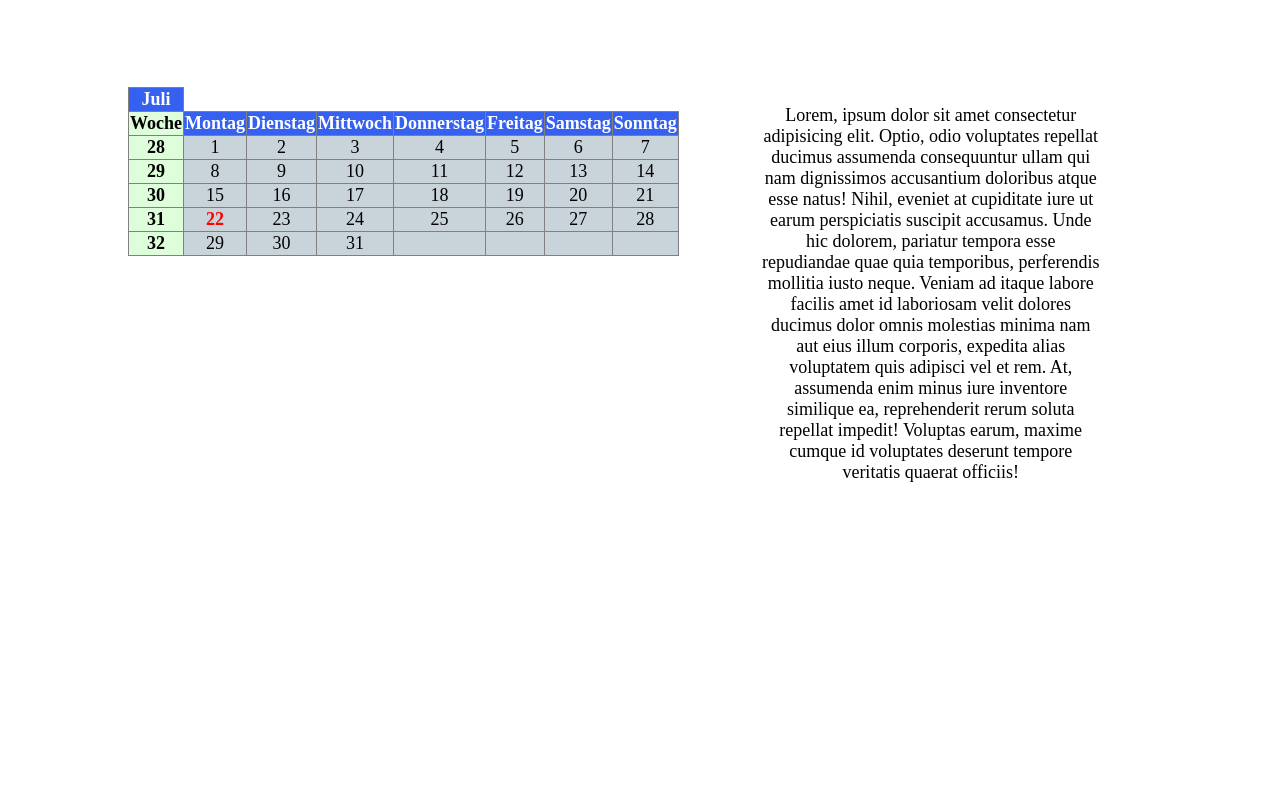
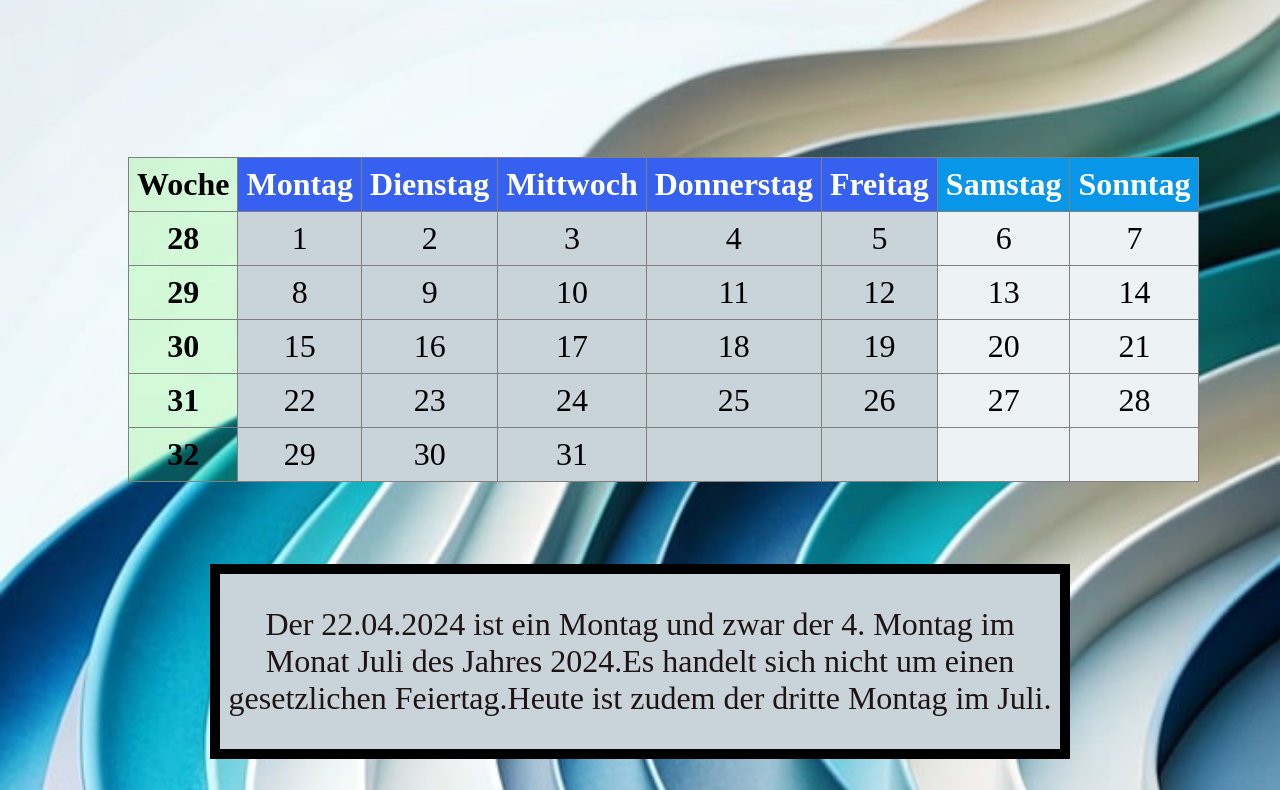
Before and after one commit to Niggo297/Kalender, a plain HTML site: page index.html in a window 1280 px wide. Shown: the part 131-921 px from the top of the page. Drawn offline with Linux system fonts and the light colour scheme.

Commit message:
Update 23.07 14:43

```diff
--- a/css.css
+++ b/css.css
@@ -3,24 +3,28 @@ body{
     margin: 0;
     padding: 0;
     height: 100vh;
-    font-size: large;
+    font-size: 2rem;
+    background-image: url(Hintergrundkalender.jpg);
+    background-repeat: no-repeat;
+    background-size:cover;
+    object-fit:contain;
+
 
 
 }
 
 .header{
-    background-color:;
-    display: flex;
-    justify-content: center;
-    align-items: center;
-    background-color: rgb(54, 97, 240);
-    color: white;
-}
+display:flex;
+justify-content: center;
+align-items:center;
+color: linear-gradient(135deg, #175AE6, #83DE08);}
+
 
 
 main{
     display: flex;
     /* background-color: blue; */
+    flex-direction: column;
     margin-top:1%;
     text-align: center;
 
@@ -32,7 +36,7 @@ main{
 
 aside{
     /* border-left:2px solid grey; */
-    margin-right:5%;
+    margin:8%;
    text-align: center;
 
 
@@ -41,10 +45,7 @@ aside{
 
 }
 
-table :hover{
-    height: 400px;
-    width: 120px;
-}
+
 table{
     border-collapse: collapse;
     height: 10%;
@@ -64,25 +65,24 @@ th, td {
     background-color:
 }
 
-.today{
 
- color: red;
-
- font-weight: 900;
-}
 
 .day{
     background-color: rgb(54, 97, 240);
     color:white;
+    padding:1vh;
 }
+
 
 .week{
     background-color: rgba(43, 241, 17, 0.151);
+    padding:1vh;
 }
 
 .monat{
     background-color: rgb(54, 97, 240);
     color:white;
+    padding:1vh;
 
 }
 
@@ -94,3 +94,34 @@ background-color:rgba(43, 241, 17, 0.151);
 margin-top:48%;
 
 }
+
+
+td:hover{
+    background-color: bisque;
+}
+
+#samstag{
+     background-color:rgb(8, 150, 233);
+}
+#sonntag {
+
+    background-color:rgb(8, 150, 233);
+
+}
+
+#weekend{
+
+    background-color: rgb(237, 242, 245);
+}
+
+#weekend:hover{
+    background-color: bisque;
+}
+
+p{
+    color:rgba(15, 1, 1, 0.918);
+}
+.font{
+    background-color:rgb(201, 211, 218);
+    border: 10px solid ;
+}
--- a/index.html
+++ b/index.html
@@ -8,16 +8,13 @@
 </head>
 <body>
     <header class="header">
-        <h1>Kalenderblatt vom 22.07.2024</h1>
+        <h1>Kalenderblatt von Juli 2024</h1>
     </header>
 
       <main class="section">
 
        <table>
-        <tr>
 
-            <th class="monat">Juli</th>
-        </tr>
 
         <tr>
             <th class="week">Woche</th>
@@ -26,8 +23,8 @@
             <th class="day">Mittwoch</th>
             <th class="day">Donnerstag</th>
             <th class="day">Freitag</th>
-            <th class="day">Samstag</th>
-            <th class="day">Sonntag</th>
+            <th class="day" id="samstag">Samstag</th>
+            <th class="day" id="sonntag">Sonntag</th>
 
         </tr>
         <tr>
@@ -37,8 +34,8 @@
             <td>3</td>
             <td>4</td>
             <td>5</td>
-            <td>6</td>
-            <td>7</td>
+            <td id="weekend">6</td>
+            <td id="weekend">7</td>
         </tr>
 
         <tr>
@@ -48,8 +45,8 @@
             <td>10</td>
             <td>11</td>
             <td>12</td>
-            <td>13</td>
-            <td>14</td>
+            <td id="weekend">13</td>
+            <td id="weekend">14</td>
         </tr>
 
         <tr>
@@ -59,19 +56,19 @@
             <td>17</td>
             <td>18</td>
             <td>19</td>
-            <td>20</td>
-            <td>21</td>
+            <td id="weekend">20</td>
+            <td id="weekend">21</td>
         </tr>
 
         <tr>
             <th class="week">31</th>
-            <td class="today">22</td>
+            <td class>22</td>
             <td>23</td>
             <td>24</td>
             <td>25</td>
             <td>26</td>
-            <td>27</td>
-            <td>28</td>
+            <td id="weekend">27</td>
+            <td id="weekend">28</td>
         </tr>
         <tr>
             <th class="week">32</th>
@@ -80,8 +77,8 @@
             <td>31</td>
             <td></td>
             <td></td>
-            <td></td>
-            <td></td>
+            <td id="weekend"></td>
+            <td id=weekend></td>
         </tr>
 
 
@@ -89,13 +86,24 @@
 
 
     <aside class="line">
+    <div class="font">
 
-        <p>Lorem, ipsum dolor sit amet consectetur adipisicing elit. Optio, odio voluptates repellat ducimus assumenda consequuntur ullam qui nam dignissimos accusantium doloribus atque esse natus! Nihil, eveniet at cupiditate iure ut earum perspiciatis suscipit accusamus. Unde hic dolorem, pariatur tempora esse repudiandae quae quia temporibus, perferendis mollitia iusto neque. Veniam ad itaque labore facilis amet id laboriosam velit dolores ducimus dolor omnis molestias minima nam aut eius illum corporis, expedita alias voluptatem quis adipisci vel et rem. At, assumenda enim minus iure inventore similique ea, reprehenderit rerum soluta repellat impedit! Voluptas earum, maxime cumque id voluptates deserunt tempore veritatis quaerat officiis!</p>
+             <p>Der 22.04.2024 ist ein Montag und zwar der 4. Montag im Monat Juli des Jahres 2024.Es handelt sich nicht um einen gesetzlichen Feiertag.Heute ist zudem der dritte Montag im Juli.</p>
 
+            </div>
     </aside>
 
 
 </main>
+
+<div>
+
+    <table>
+
+
+
+    </table>
+</div>
 
       <footer>
 
--- a/logik.js
+++ b/logik.js
@@ -1,3 +1,12 @@
 const date = new Date();
+const month = date.getMonth() + 1;
+const year = date.getYear() + 1900;
 
-console.log(date)
+
+console.log(date);
+
+
+let weekdays = [ "Montag", "Dienstag", "Mittwoch", "Donnerstag", "Freitag", "Samstag", "Sonntag"]
+
+   let januar =  for ( let i = 1 ; i <=31 ; i++)
+        console.log(i)
```
Also changed, not shown: Hintergrundkalender.jpg (added).
